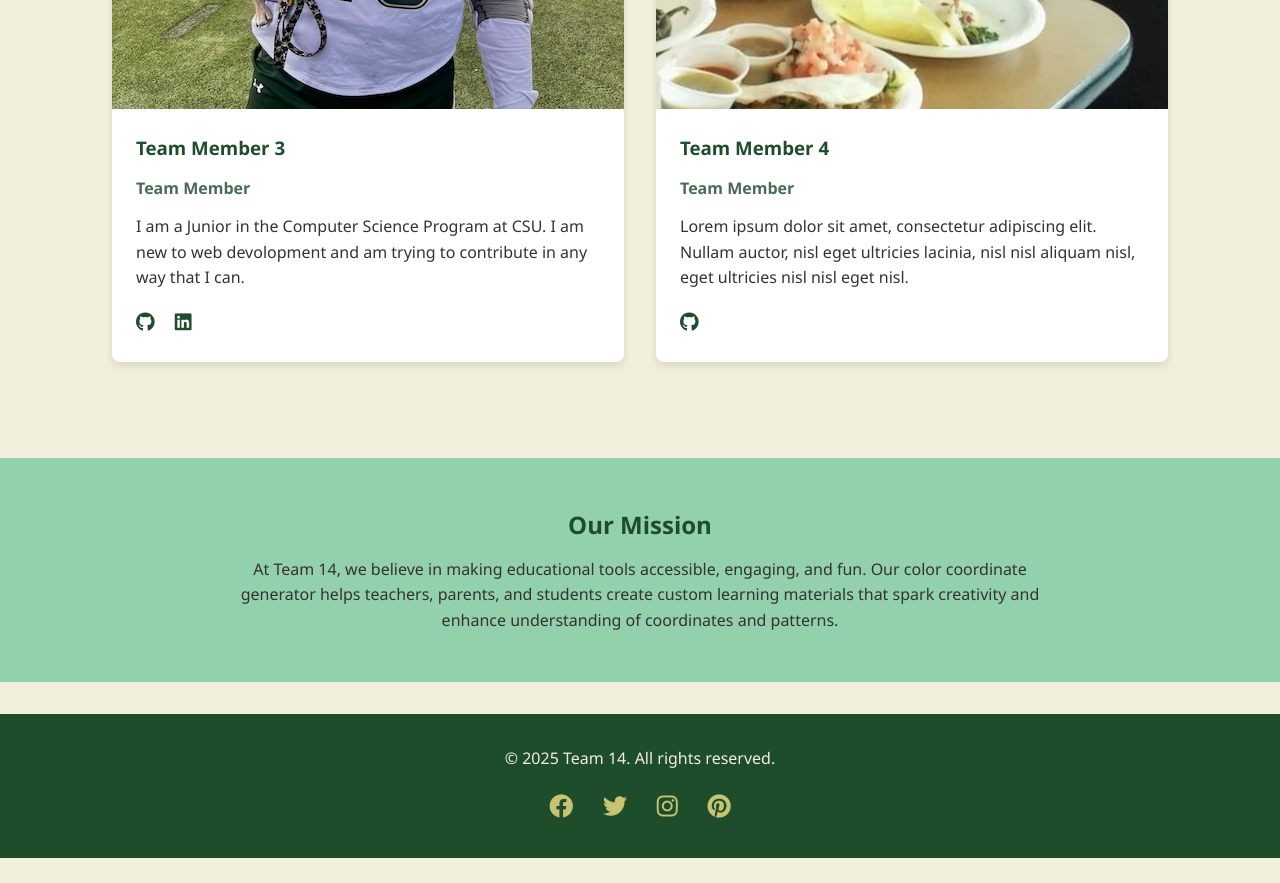
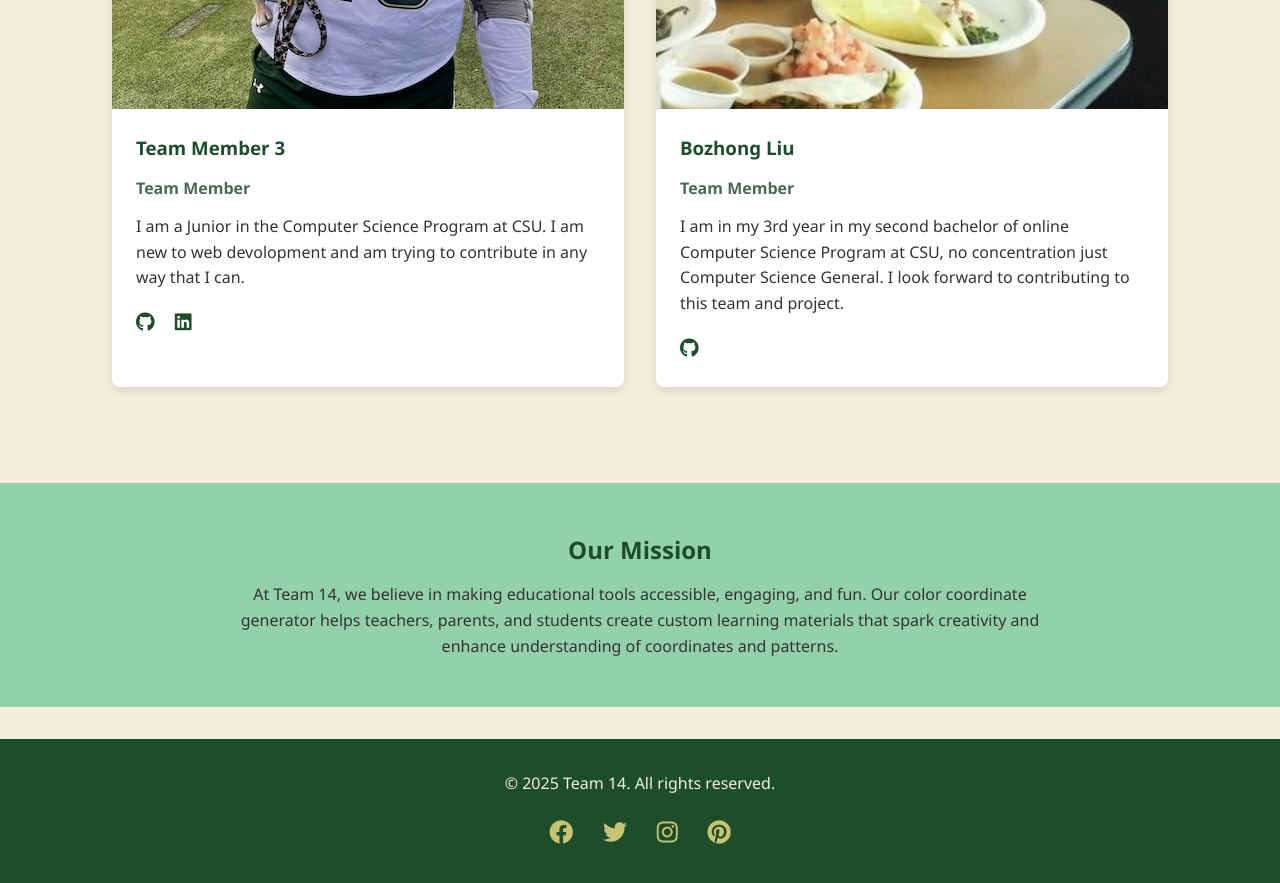
Before and after one commit to kylephamn/AngularProject, a plain HTML site: page about.html in a window 1280 px wide. Shown: the part 1560-2443 px from the top of the page. Before the commit the page ends 2418 px from the top, so only its background shows below. Drawn offline with Linux system fonts and the light colour scheme.

Commit message:
2nd Added Bozhong Liu information to about.html

```diff
--- a/about.html
+++ b/about.html
@@ -82,14 +82,14 @@
                 <!-- Team Member 4 -->
                 <div class="team-card">
                     <div class="member-photo">
-                        <img src="images/Bozhong.Liu.Picture.jpg" alt="Team Member 4">
+                        <img src="images/Bozhong.Liu.Picture.jpg" alt="Team Member 3: Bozhong Liu">
                     </div>
                     <div class="member-info">
-                        <h3>Team Member 4</h3>
+                        <h3>Bozhong Liu</h3>
                         <p class="member-role">Team Member</p>
-                        <p class="member-bio">Lorem ipsum dolor sit amet, consectetur adipiscing elit. Nullam auctor, nisl eget ultricies lacinia, nisl nisl aliquam nisl, eget ultricies nisl nisl eget nisl.</p>
+                        <p class="member-bio">I am in my 3rd year in my second bachelor of online Computer Science Program at CSU, no concentration just Computer Science General. I look forward to contributing to this team and project.</p>
                         <div class="member-social">
-                            <a href="https://github.com/slclbz"><i class="fab fa-github"></i></a>
+                            <a href="https://github.com/szslclbz"><i class="fab fa-github"></i></a>
                         </div>
                     </div>
                 </div>
```
